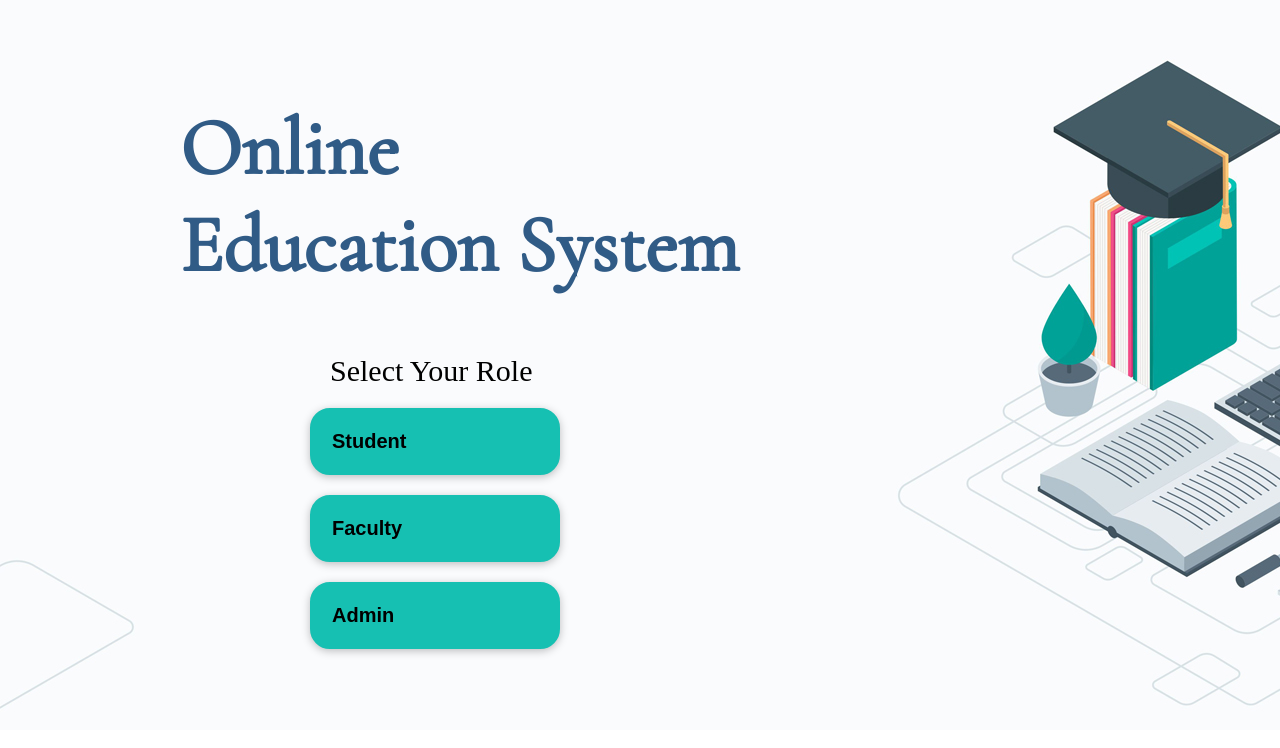
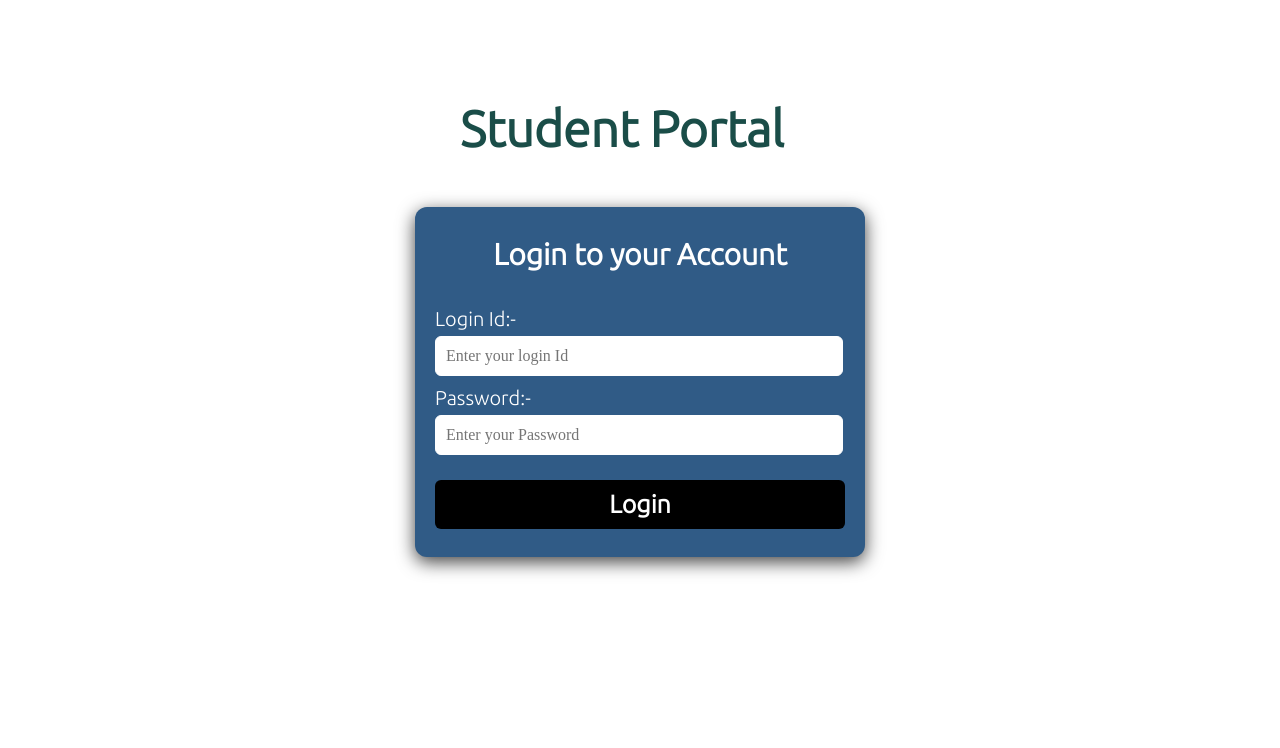
Before and after one commit to Neelshah768/E-education-portal-frontend, a React (Create React App) app: page /studentlogin.js in a window 1280 px wide. Shown: the top 748 px of the page. Built offline with nearby package versions, Linux system fonts and the light colour scheme.

Commit message:
add login page

```diff
--- a/package.json
+++ b/package.json
@@ -8,7 +8,7 @@
     "@testing-library/user-event": "^13.5.0",
     "react": "^17.0.2",
     "react-dom": "^17.0.2",
-    "react-router-dom": "^6.2.1",
+    "react-router-dom": "^5.3.0",
     "react-scripts": "5.0.0",
     "web-vitals": "^2.1.3"
   },
--- a/src/App.js
+++ b/src/App.js
@@ -1,8 +1,19 @@
-import Home from './Home/Home';
+import { Switch, Route } from "react-router-dom";
+import Home from "./Home/Home";
+import StudentLogin from './Login_page/Student_login';
+import FacultyLogin from './Login_page/Faculty_login';
+import AdminLogin from './Login_page/Admin_login';
 const App = () => {
-  return <div>
-    <Home />
-  </div>;
+  return (
+    <div>
+      <Switch>
+        <Route exact path="/" component={Home}></Route>
+        <Route exact path="/studentlogin.js" component={StudentLogin}></Route>
+        <Route exact path="/facultylogin.js" component={FacultyLogin}></Route>
+        <Route exact path="/AdminLogin.js" component={AdminLogin}></Route>
+      </Switch>
+    </div>
+  );
 };
 
 export default App;
--- a/src/Home/Home.css
+++ b/src/Home/Home.css
@@ -1,15 +1,7 @@
 @import url("https://fonts.googleapis.com/css2?family=Cormorant+Garamond&display=swap");
-/*.Home_img{
-    height: 100%;
-    width: 100%;
-    z-index: 0;
-    overflow: hidden;
-}
-.Home_img img{
-    object-fit: cover;
-}*/
+
 .background {
-  background-image: url("../Assets/LoginPageBackground.jpg");
+  background: url("../Assets/LoginPageBackground.jpg");
   height: 730px;
 }
 .heading {
@@ -26,26 +18,52 @@
   font-size: 30px;
   margin-left: 330px;
   margin-top: 60px;
+  font-weight: bold;
 }
 .action {
   margin-left: 310px;
 }
-.action button {
+
+.action_link {
   display: flex;
   flex-direction: column;
-  padding: 20px;
+  font-size: 30px;
+  font-weight: bold;
+  font-family: "Times New Roman", Times, serif;
+  text-decoration: none;
+  background-color: #16c0b2;
   width: 250px;
   margin: 20px 0px;
+  padding: 20px 70px;
   border-radius: 20px;
   border: 2px solid #16c0b2;
-  font-weight: bold;
-  font-size: 20px;
-  justify-content: center;
-  background: #16c0b2;
-  box-shadow: 0 2px 8px rgba(0, 0, 0, 0.25);
+  box-shadow: 0 2px 8px rgba(0, 0, 0, 0.5);
+  color: black;
 }
-.action button:hover {
+.action_link:hover {
   background: #305b86;
   border: 2px solid #305b86;
   color: white;
 }
+@media(max-width:580px){
+  .background{
+    background: none;
+  }
+  .heading {
+    margin-left: 60px;
+    padding-top: 50px;
+  }
+  .background h1{
+    font-size: 60px;
+  }
+  .role {
+    font: inherit;
+    font-size: 30px;
+    margin-left: 75px;
+    margin-top: 60px;
+    font-weight: bold;
+  }
+  .action {
+    margin-left: 60px;
+  }
+}
--- a/src/Home/Home.js
+++ b/src/Home/Home.js
@@ -1,5 +1,9 @@
 import "./Home.css";
+import {Link } from "react-router-dom";
+
 const Home = (props) => {
+
+
   return (
     <div className="background">
       <div className="heading">
@@ -12,10 +16,11 @@ const Home = (props) => {
         <p>Select Your Role</p>
       </div>
       <div className="action">
-        <button>Student</button>
-        <button>Faculty</button>
-        <button>Admin</button>
+        <Link to = "/studentlogin.js" className="action_link">Student</Link>
+        <Link to = '/facultylogin.js' className="action_link">Faculty</Link>
+        <Link to = '/AdminLogin.js' className="action_link">Admin</Link>
       </div>
+
     </div>
   );
 };
--- /dev/null
+++ b/src/Login_page/Student_login.css
@@ -0,0 +1,72 @@
+@import url("https://fonts.googleapis.com/css2?family=Ubuntu:wght@300&display=swap");
+
+.studentPortal p{
+  margin: 100px auto 50px auto;
+  width: 90%;
+  max-width: 360px;
+  font-family: "Ubuntu", sans-serif;
+  font-size: 50px;
+  color: #1a4d48;
+  font-weight: bold;
+}
+
+.login {
+  width: 90%;
+  margin: auto;
+  max-width: 450px;
+  padding: 20px;
+}
+.login h2 {
+  font-family: "Ubuntu", sans-serif;
+  text-align: center;
+  margin-top: 10px;
+  margin-bottom: 35px;
+  font-size: 30px;
+  color: white;
+}
+.login label {
+  font-family: "Ubuntu", sans-serif;
+  display: block;
+  margin-bottom: 5px;
+  margin-top: 10px;
+  color: white;
+  font-size: 20px;
+}
+.login input {
+  border: 1px solid white;
+  width: 25.5rem;
+  padding: 10px;
+  border-radius: 6px;
+  font: inherit;
+}
+.login button {
+  margin-top: 25px;
+  padding: 10px;
+  width: 100%;
+  background-color: black;
+  color: white;
+  border: none;
+  border-radius: 6px;
+  font-family: "Ubuntu", sans-serif;
+  font-weight: bold;
+  font-size: 25px;
+  cursor: pointer;
+}
+.login button:hover,
+.login button:active {
+  background-color: #16c0b2;
+  border: 2px solid #16c0b2;
+  color: white;
+}
+
+@media (max-width: 580px) {
+  .login input {
+    width: 20rem;
+  }
+  .login button:hover,
+  .login button:active {
+    background-color: #16c0b2;
+    border: 1px solid #16c0b2;
+    color: white;
+  }
+}
--- a/src/Login_page/Student_login.js
+++ b/src/Login_page/Student_login.js
@@ -0,0 +1,27 @@
+import Card from "../UI/Card";
+import "./Student_login.css";
+const Student_login = (props) => {
+  return (
+    <div>
+      <div className="studentPortal">
+        <p>Student Portal</p>
+      </div>
+      <div>
+        <Card className="login">
+          <h2>Login to your Account</h2>
+          <form>
+            <label htmlFor="Username">Login Id:- </label>
+            <input id="Username" type="text" placeholder="Enter your login Id" required></input>
+
+            <label htmlFor="Password">Password:- </label>
+            <input id="Password" type="Password" placeholder="Enter your Password" required></input>
+            <button type="submit">Login </button>
+          </form>
+
+        </Card>
+      </div>
+    </div>
+  );
+};
+
+export default Student_login;
--- /dev/null
+++ b/src/UI/Card.css
@@ -0,0 +1,6 @@
+.card{
+    background-color: #305b86;
+    border-radius: 12px;
+    box-shadow: 0 5px 18px rgba(0,0,0,0.75);
+    height: 350px;
+}
--- /dev/null
+++ b/src/UI/Card.js
@@ -0,0 +1,9 @@
+import "../UI/Card.css";
+
+const Card = (props) => {
+    return (
+        <div className={`${"card"} ${props.className}`}>{props.children}</div>
+     );
+}
+
+export default Card;
--- a/src/index.js
+++ b/src/index.js
@@ -2,11 +2,11 @@ import React from "react";
 import ReactDOM from "react-dom";
 import "./index.css";
 import App from "./App";
-import { BrowserRouter as Router } from "react-router-dom";
+import { BrowserRouter } from "react-router-dom";
 
 ReactDOM.render(
-  <Router>
+  <BrowserRouter>
     <App />
-  </Router>,
+  </BrowserRouter>,
   document.getElementById("root")
 );
```
Also changed, not shown: 1 other file (tests, documents, lock files or other folders).
